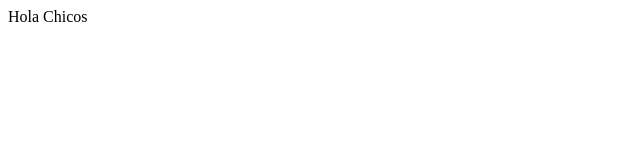
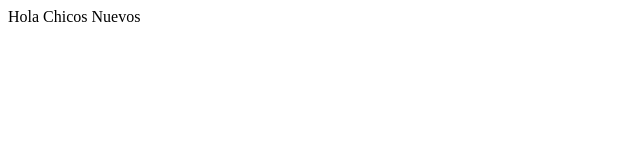
Before and after one commit to radf0001/Test, a plain HTML site: page index.html in a window 1280 px wide. Shown: the full height of the page, 0-640 px from the left. Drawn offline with Linux system fonts and the light colour scheme.

```diff
--- a/index.html
+++ b/index.html
@@ -7,6 +7,6 @@
   <title>Document</title>
 </head>
 <body>
-  Hola Chicos
+  Hola Chicos Nuevos
 </body>
 </html>
```
